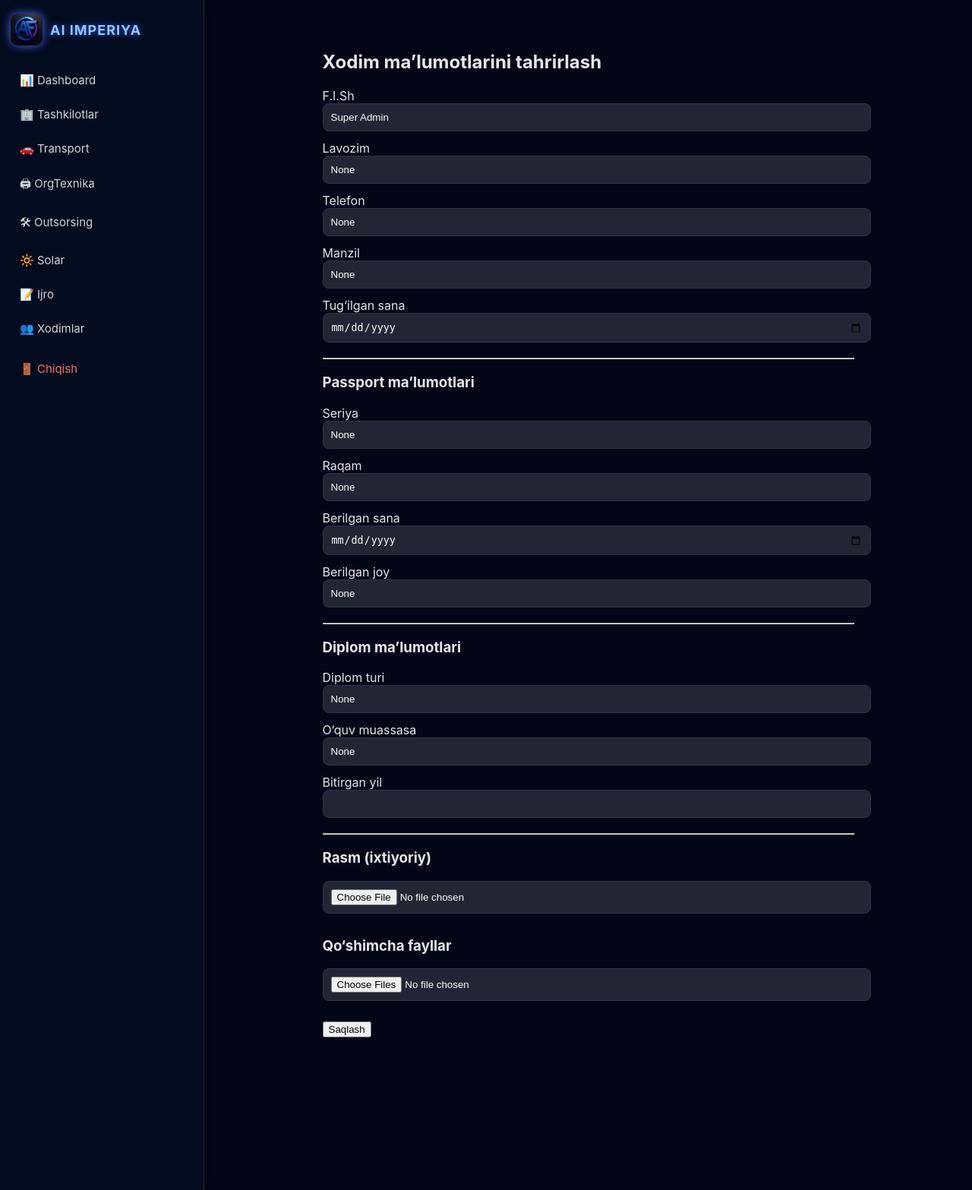
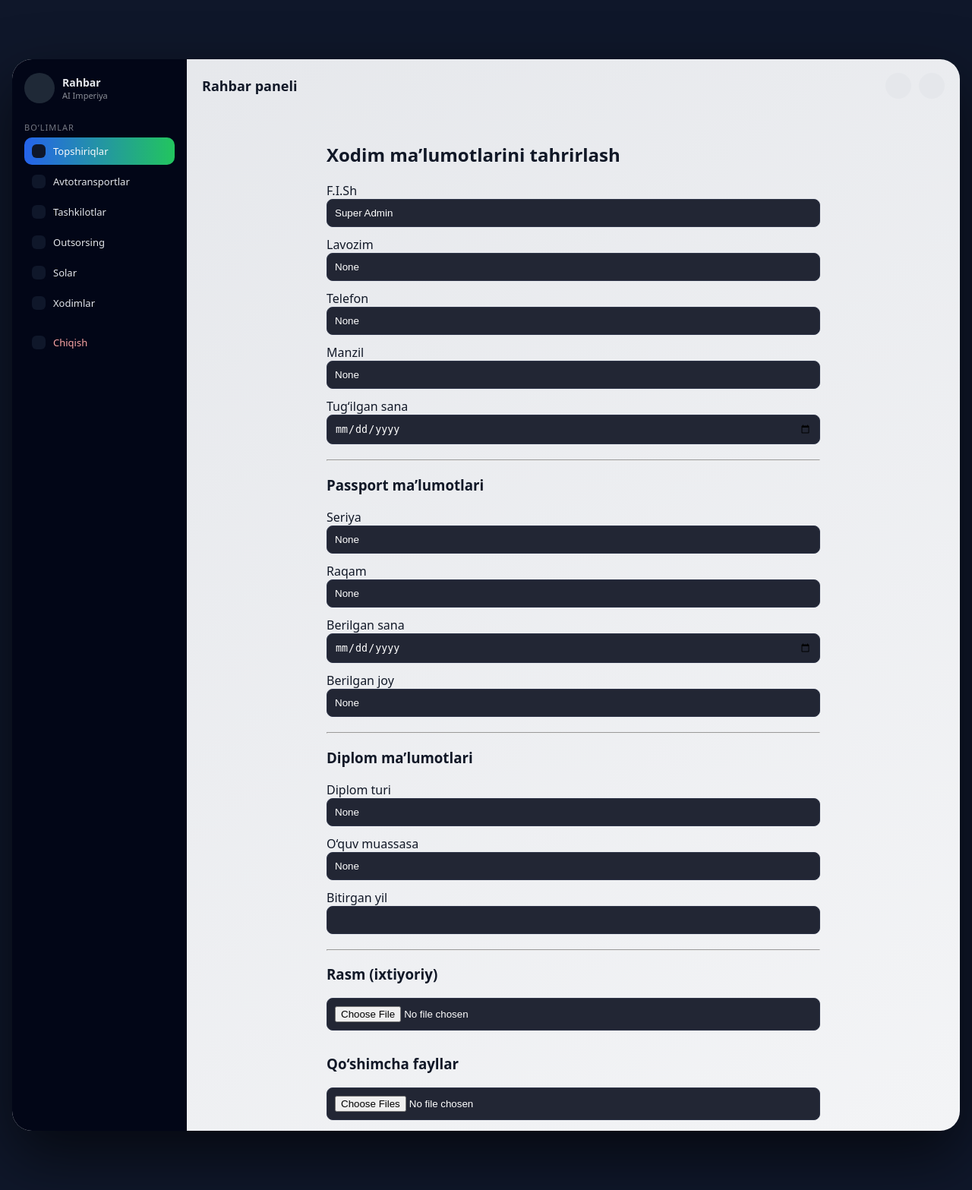
Before and after one commit to Mirfayziev/AF_IMPERIYA, a Flask app: page /hr/edit/1 in a window 1280 px wide. Shown: the whole page at 76% size. Run offline with Flask 3, Linux system fonts and the light colour scheme; the visitor is signed in with stand-in values (Sample User, id 1); data comes from the database, SQL or seed files in the repository.

Commit message:
Update base.html

```diff
--- a/templates/base.html
+++ b/templates/base.html
@@ -2,149 +2,217 @@
 <html lang="uz">
 <head>
     <meta charset="UTF-8">
-    <title>{% block header_title %}AI IMPERIYA{% endblock %}</title>
+    <title>{% block header_title %}Rahbar paneli{% endblock %}</title>
     <meta name="viewport" content="width=device-width, initial-scale=1">
 
     <style>
+        * {
+            box-sizing: border-box;
+        }
         body{
             margin:0;
-            font-family: 'Inter', Arial, sans-serif;
-            background:#020617;
+            font-family: system-ui, -apple-system, BlinkMacSystemFont, "Segoe UI", sans-serif;
+            background:#0f172a; /* tashqi fon – monitor atrofidagi qoramtir */
+            color:#111827;
+        }
+        .layout{
+            min-height:100vh;
+            display:flex;
+            align-items:center;
+            justify-content:center;
+            padding:16px;
+        }
+        .shell{
+            width:100%;
+            max-width:1320px;
+            height: 90vh;
+            background:linear-gradient(145deg,#e5e7eb,#f3f4f6);
+            border-radius:26px;
+            box-shadow:0 32px 80px rgba(0,0,0,0.6);
+            display:flex;
+            overflow:hidden;
+        }
+
+        /* ===== SIDEBAR (chap tomondagi quyuq panel) ===== */
+        .sidebar{
+            width:230px;
+            background:linear-gradient(180deg,#020617,#020617 30%,#020617);
+            padding:18px 16px;
             color:#e5e7eb;
         }
-
-        .layout{
-            display:flex;
-            min-height:100vh;
-        }
-
-        /* ===== SIDEBAR ===== */
-        .sidebar{
-            width:240px;
-            background:#030b1e;
-            border-right:1px solid #1f2937;
-            padding:18px 14px;
-            box-shadow: 4px 0 20px rgba(0,0,0,0.4);
-        }
-
-        .logo-wrap{
+        .sidebar-profile{
             display:flex;
             align-items:center;
             gap:10px;
-            margin-bottom:26px;
+            margin-bottom:24px;
         }
-
-        .logo{
-            width:42px;
-            height:42px;
+        .profile-avatar{
+            width:40px;
+            height:40px;
+            border-radius:999px;
+            background:#1f2937;
+        }
+        .profile-name{
+            font-size:14px;
+            font-weight:600;
+        }
+        .sidebar-menu{
+            margin-top:12px;
+        }
+        .menu-title{
+            font-size:11px;
+            text-transform:uppercase;
+            letter-spacing:1px;
+            margin-bottom:6px;
+            opacity:0.5;
+        }
+        .menu-link{
+            display:flex;
+            align-items:center;
+            gap:10px;
+            padding:9px 10px;
             border-radius:10px;
-            object-fit:cover;
-            box-shadow: 0 0 12px #4b6bff;
+            color:#e5e7eb;
+            text-decoration:none;
+            font-size:13px;
+            margin-bottom:4px;
+            transition:0.15s ease;
         }
-
-        .logo-text{
-            font-weight:700;
-            font-size:18px;
-            letter-spacing:1px;
-            color:#93c5fd;
-            text-shadow: 0 0 8px #2563eb;
+        .menu-link span.icon{
+            width:18px;
+            height:18px;
+            border-radius:6px;
+            background:#0f172a;
         }
-
-        nav.menu a{
-            display:block;
-            padding:10px 12px;
-            margin-bottom:6px;
-            text-decoration:none;
-            color:#d1d5db;
-            font-size:15px;
-            border-radius:10px;
-            transition:0.2s ease;
+        .menu-link:hover{
+            background:#111827;
         }
-
-        nav.menu a:hover{
-            background:#111827;
-            color:#60a5fa;
-            box-shadow: inset 0 0 10px rgba(27,100,255,0.4);
+        .menu-link.active{
+            background:linear-gradient(90deg,#2563eb,#22c55e);
+            color:#f9fafb;
         }
-
-        nav.menu .logout{
-            margin-top:14px;
-            color:#f87171 !important;
+        .menu-link.logout{
+            margin-top:16px;
+            color:#fca5a5;
         }
 
         /* ===== CONTENT ===== */
         .content{
             flex:1;
-            padding:22px 28px;
+            padding:18px 20px;
+            display:flex;
+            flex-direction:column;
+            overflow:auto;
+        }
+        .topbar{
+            display:flex;
+            justify-content:space-between;
+            align-items:center;
+            margin-bottom:12px;
+        }
+        .topbar-title{
+            font-size:18px;
+            font-weight:700;
+        }
+        .topbar-actions{
+            display:flex;
+            align-items:center;
+            gap:10px;
+        }
+        .topbar-pill{
+            width:34px;
+            height:34px;
+            border-radius:999px;
+            background:#e5e7eb;
         }
 
-        .page-title h1{
-            margin:0;
-            font-size:26px;
+        /* Ichki kontent bloklari uchun umumiy klasslar –
+           dashboard.html ichida ishlatamiz */
+        .card-shell{
+            background:#ffffff;
+            border-radius:18px;
+            padding:14px 16px;
+            box-shadow:0 10px 28px rgba(15,23,42,0.12);
+            border:1px solid #e5e7eb;
         }
+    </style>
 
-        /* CARD BLOCKS */
-        .card-block{
-            background:#050c25;
-            border-radius:16px;
-            border:1px solid #1f2937;
-            padding:18px 20px;
-            margin-bottom:18px;
-            box-shadow: 0 3px 15px rgba(0,0,0,0.35);
-        }
-
-    </style>
+    {% block extra_head %}{% endblock %}
 </head>
-
 <body>
 
 <div class="layout">
+    <div class="shell">
 
-    <!-- ===== SIDEBAR ===== -->
+        <!-- SIDEBAR -->
         <aside class="sidebar">
-
-        <div class="logo-wrap">
-            <img src="{{ url_for('static', filename='img/af_logo.png') }}" class="logo">
-            <div class="logo-text">AI IMPERIYA</div>
+            <div class="sidebar-profile">
+                <div class="profile-avatar"></div>
+                <div>
+                    <div class="profile-name">Rahbar</div>
+                    <div style="font-size:11px;opacity:0.6;">AI Imperiya</div>
+                </div>
             </div>
 
-        <nav class="menu">
+            <nav class="sidebar-menu">
+                <div class="menu-title">Bo‘limlar</div>
 
-            {% if session.get("user_role") == "admin" %}
-                <a href="{{ url_for('admin_dashboard') }}">📊 Dashboard</a>
-                <a href="{{ url_for('organizations_list') }}">🏢 Tashkilotlar</a>
-                <a href="{{ url_for('vehicle_list') }}">🚗 Transport</a>
-                <a href="{{ url_for('orgtech_list') }}">🖨 OrgTexnika</a>
-                <a href="{{ url_for('outsourcing_list') }}">🛠 Outsorsing</a>
-                <a href="{{ url_for('solar_dashboard') }}">🔆 Solar</a>
-                <a href="{{ url_for('ijro_list') }}">📝 Ijro</a>
-                <a href="{{ url_for('hr_list') }}">👥 Xodimlar</a>
-
-            {% elif session.get("user_role") == "manager" %}
-                <a href="{{ url_for('admin_dashboard') }}">📊 Dashboard</a>
-                <a href="{{ url_for('vehicle_list') }}">🚗 Transport</a>
-                <a href="{{ url_for('solar_dashboard') }}">🔆 Solar</a>
-                <a href="{{ url_for('ijro_list') }}">📝 Ijro</a>
-
+                {% if session.get("user_role") == "admin" or session.get("user_role") == "manager" %}
+                    <a class="menu-link active" href="{{ url_for('admin_dashboard') }}">
+                        <span class="icon"></span> <span>Topshiriqlar</span>
+                    </a>
+                    <a class="menu-link" href="{{ url_for('vehicle_list') }}">
+                        <span class="icon"></span> <span>Avtotransportlar</span>
+                    </a>
+                    <a class="menu-link" href="{{ url_for('organizations_list') }}">
+                        <span class="icon"></span> <span>Tashkilotlar</span>
+                    </a>
+                    <a class="menu-link" href="{{ url_for('outsourcing_list') }}">
+                        <span class="icon"></span> <span>Outsorsing</span>
+                    </a>
+                    <a class="menu-link" href="{{ url_for('solar_dashboard') }}">
+                        <span class="icon"></span> <span>Solar</span>
+                    </a>
+                    <a class="menu-link" href="{{ url_for('hr_list') }}">
+                        <span class="icon"></span> <span>Xodimlar</span>
+                    </a>
                 {% elif session.get("user_role") == "employee" %}
-                <a href="{{ url_for('employee_dashboard') }}">📌 Mening panelim</a>
-                <a href="{{ url_for('ijro_list') }}">📝 Ijro topshiriqlar</a>
-                <a href="{{ url_for('hr_profile', user_id=session.get('user_id')) }}">👤 Profil</a>
+                    <a class="menu-link active" href="{{ url_for('employee_dashboard') }}">
+                        <span class="icon"></span> <span>Mening panelim</span>
+                    </a>
+                    <a class="menu-link" href="{{ url_for('ijro_list') }}">
+                        <span class="icon"></span> <span>Ijro topshiriqlar</span>
+                    </a>
+                    <a class="menu-link" href="{{ url_for('hr_profile', user_id=session.get('user_id')) }}">
+                        <span class="icon"></span> <span>Profil</span>
+                    </a>
                 {% endif %}
 
                 {% if session.get("user_id") %}
-                <a href="{{ url_for('logout') }}" class="logout">🚪 Chiqish</a>
+                    <a class="menu-link logout" href="{{ url_for('logout') }}">
+                        <span class="icon"></span> <span>Chiqish</span>
+                    </a>
                 {% endif %}
             </nav>
-
         </aside>
 
-    <!-- ===== CONTENT ===== -->
+        <!-- CONTENT -->
         <main class="content">
+            <div class="topbar">
+                <div class="topbar-title">
+                    {% block page_title %}Rahbar paneli{% endblock %}
+                </div>
+                <div class="topbar-actions">
+                    <div class="topbar-pill"></div>
+                    <div class="topbar-pill"></div>
+                </div>
+            </div>
+
             {% block content %}{% endblock %}
         </main>
 
     </div>
+</div>
 
 </body>
 </html>
```
Lines whose indentation alone changed are shown as unchanged.
